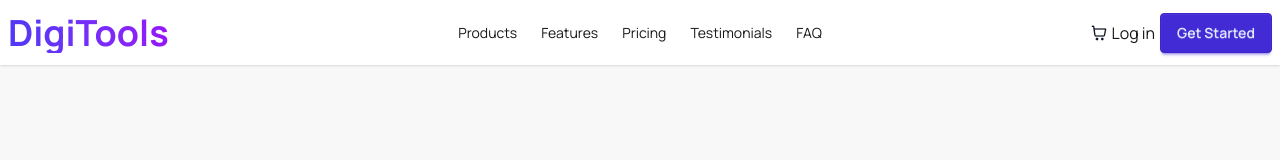
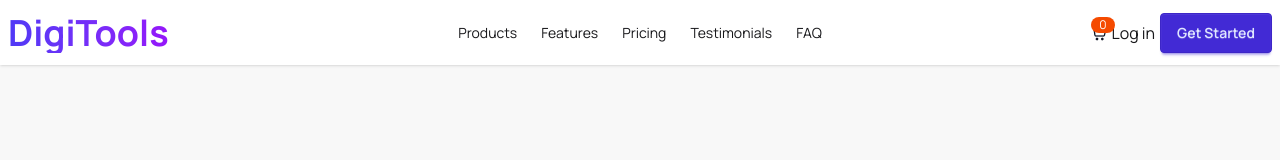
Before and after one commit to zisanahmed97/assignment6-ph-zisanahmed, a React (Vite) app: page / in a window 1280 px wide. Shown: the top 160 px of the page. Built offline with nearby package versions, Linux system fonts and the light colour scheme.

Commit message:
added navbar cart counting

```diff
--- a/src/App.jsx
+++ b/src/App.jsx
@@ -1,5 +1,5 @@
 
-import { Suspense } from 'react'
+import { Suspense, useState } from 'react'
 import './App.css'
 import Banner from './Components/Banner/Banner'
 import Cards from './Components/Cards/Cards'
@@ -13,18 +13,19 @@ import Review from './Components/Review/Review'
   }
 
 function App() {
-
+const [selectedCard, setSelectedCard] = useState([]);
 
    const cardPromise = fetchCard();
   return (
 
     <>
-    <Navbar></Navbar>
+    <Navbar selectedCard={selectedCard}></Navbar>
     <Banner></Banner>
     <Review></Review>
 
     <Suspense fallback={<span className="loading loading-dots loading-xl"></span>}>
-  <Cards cardPromise={cardPromise}></Cards>
+  <Cards cardPromise={cardPromise}  selectedCard={selectedCard}
+  setSelectedCard={setSelectedCard}></Cards>
     </Suspense>
 
 
--- a/src/Components/Cards/Cards.jsx
+++ b/src/Components/Cards/Cards.jsx
@@ -3,13 +3,13 @@ import React, { use, useState } from 'react';
 import AvailableCard from '../AvailableCard/AvailableCard';
 import SelectedCard from '../SelectedCard/SelectedCard';
 
-const Cards = ({cardPromise}) => {
+const Cards = ({cardPromise ,selectedCard, setSelectedCard}) => {
     const cards = use(cardPromise);
     console.log(cards)
 
     const [selectedType , setSelectedType] = useState("Products");
 
-    const[selectedCard , setSelectedCard] = useState([]);
+    // const[selectedCard , setSelectedCard] = useState([]);
 
 
 
--- a/src/Components/Navbar/Navbar.jsx
+++ b/src/Components/Navbar/Navbar.jsx
@@ -1,7 +1,7 @@
 import React from 'react';
 import shoppingcart from "../../../assets/products/shopping-cart.png"
 
-const Navbar = () => {
+const Navbar = ({selectedCard}) => {
     return (
         <div >
             <div className="navbar bg-base-100 shadow-sm ">
@@ -34,7 +34,16 @@ const Navbar = () => {
     </ul>
   </div>
   <div className="navbar-end">
-    <img className='mx-[5px]' src={shoppingcart} alt="" />
+
+    <div className="relative mx-[5px]">
+
+  <img  src={shoppingcart} alt="" />
+
+
+  <span className="absolute -top-2 -right-2 bg-orange-600 text-white text-xs px-2 rounded-full">
+    {selectedCard.length}
+  </span>
+</div>
      <a className='mr-[5px]'>Log in</a>
     <a className="btn btn-primary">Get Started</a>
   </div>
```
